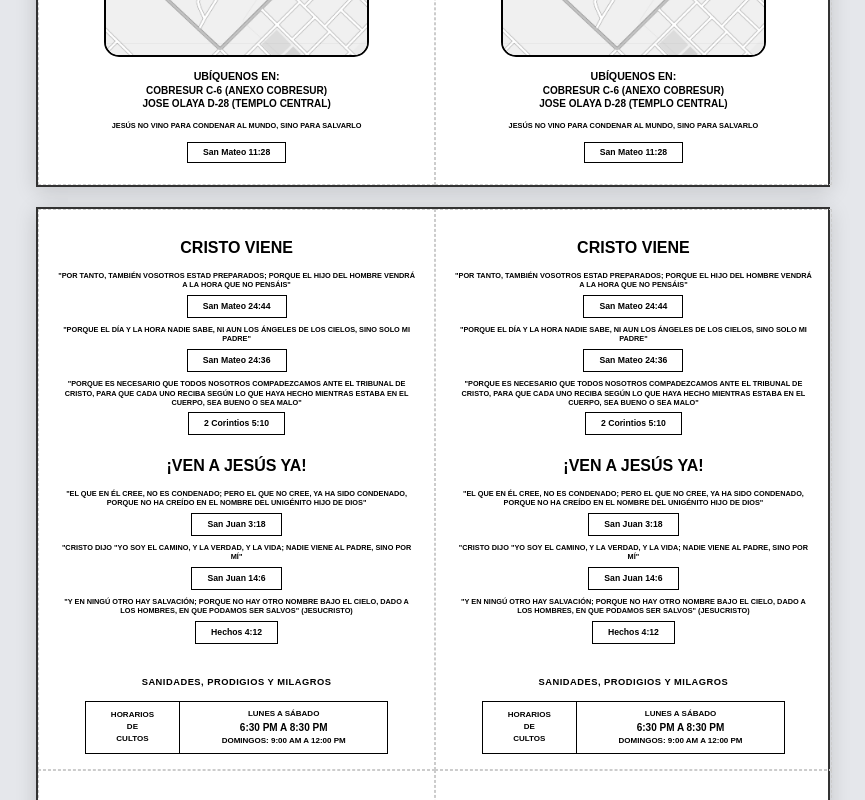
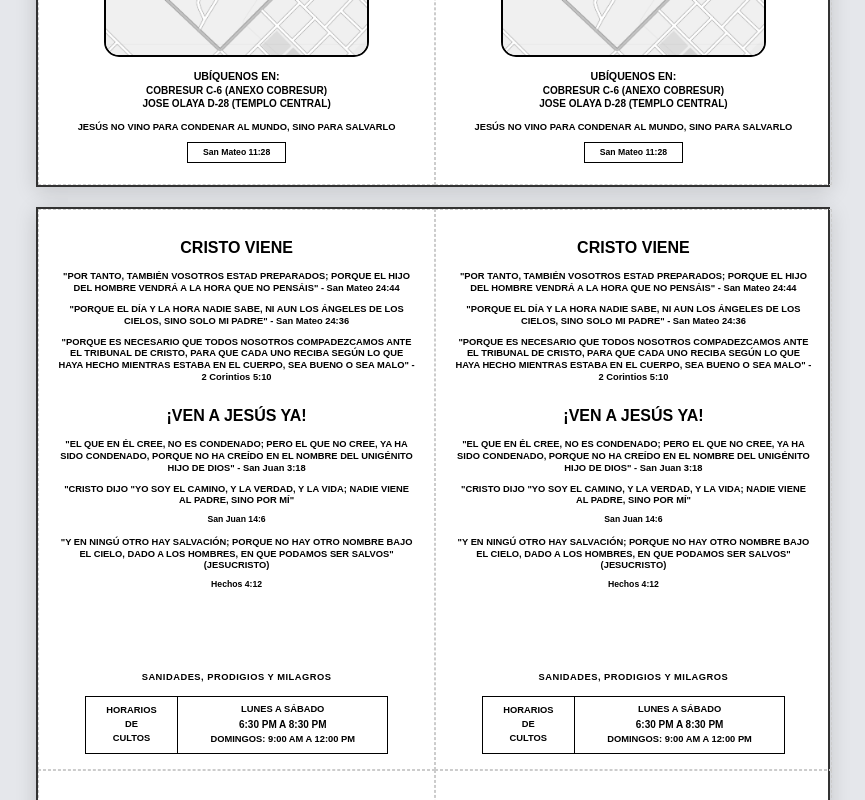
Before and after one commit to DANIELNAHUN/iglesiadediosenilo, a Vue app: page /campana/impresion in a window 1280 px wide. Shown: the part 960-1760 px from the top of the page, without its empty margins (207-1072 px from the left). Built offline with nearby package versions, Linux system fonts and the light colour scheme; the HTML template or start-up script is replaced by a standard one.

Commit message:
componentizacion de Afiche campaña

```diff
--- a/src/components/campana_cobresur/A6_Back.vue
+++ b/src/components/campana_cobresur/A6_Back.vue
@@ -6,26 +6,23 @@
 
         <p class="main-text">
           "POR TANTO, TAMBIÉN VOSOTROS ESTAD PREPARADOS; PORQUE EL HIJO DEL
-          HOMBRE VENDRÁ A LA HORA QUE NO PENSÁIS"
+          HOMBRE VENDRÁ A LA HORA QUE NO PENSÁIS" - San Mateo 24:44
         </p>
-        <div class="bible-ref">San Mateo 24:44</div>
 
         <div class="separator"></div>
 
         <p class="main-text">
           "PORQUE EL DÍA Y LA HORA NADIE SABE, NI AUN LOS ÁNGELES DE LOS
-          CIELOS, SINO SOLO MI PADRE"
+          CIELOS, SINO SOLO MI PADRE" - San Mateo 24:36
         </p>
-        <div class="bible-ref">San Mateo 24:36</div>
 
         <div class="separator"></div>
 
         <p class="main-text">
           "PORQUE ES NECESARIO QUE TODOS NOSOTROS COMPADEZCAMOS ANTE EL
           TRIBUNAL DE CRISTO, PARA QUE CADA UNO RECIBA SEGÚN LO QUE HAYA
-          HECHO MIENTRAS ESTABA EN EL CUERPO, SEA BUENO O SEA MALO"
+          HECHO MIENTRAS ESTABA EN EL CUERPO, SEA BUENO O SEA MALO" - 2 Corintios 5:10
         </p>
-        <div class="bible-ref">2 Corintios 5:10</div>
 
         <div class="separator"></div>
 
@@ -34,9 +31,8 @@
         <p class="main-text">
           "EL QUE EN ÉL CREE, NO ES CONDENADO; PERO EL QUE NO CREE, YA HA
           SIDO CONDENADO, PORQUE NO HA CREÍDO EN EL NOMBRE DEL UNIGÉNITO HIJO
-          DE DIOS"
+          DE DIOS" - San Juan 3:18
         </p>
-        <div class="bible-ref">San Juan 3:18</div>
 
         <div class="separator"></div>
 
@@ -75,12 +71,16 @@
   </div>
 </template>
 
+<style>
+@import './campana_cobresur.css';
+</style>
+
 <style scoped>
 .a6-block {
-  width: 10.5cm;
-  height: 14.85cm;
-  padding: 0.4cm 0.5cm;
-  border: 1px dashed #ccc;
+  width: var(--cc-block-width);
+  height: var(--cc-block-height);
+  padding: var(--cc-padding-block);
+  border: 1px dashed var(--cc-color-border-light);
   display: flex;
   flex-direction: column;
   align-items: center;
@@ -107,43 +107,42 @@
 }
 
 .large-title {
-  font-size: 12pt;
-  font-weight: bold;
+  font-size: var(--cc-font-size-title);
+  font-weight: var(--cc-font-weight-bold);
   text-align: center;
-  margin: 0.3cm 0;
-  color: #000000;
+  margin: var(--cc-gap-title) 0;
+  color: var(--cc-color-primary);
 }
 
 .main-text {
-  font-size: 5.5pt;
-  line-height: 1.25;
+  font-size: var(--cc-font-size-body);
+  line-height: var(--cc-line-height-body);
   text-align: center;
-  margin-bottom: 0.15cm;
-  font-weight: bold;
-  color: #000000;
+  margin-bottom: var(--cc-gap-body);
+  font-weight: var(--cc-font-weight-bold);
+  color: var(--cc-color-primary);
 }
 
 .bible-ref {
-  border: 1.5px solid #000000;
   padding: 0.1cm 0.4cm;
-  font-size: 6.5pt;
+  font-size: var(--cc-font-size-ref);
   display: block;
   width: fit-content;
-  margin: 0 auto;
-  font-weight: bold;
-  color: #000000;
+  margin: 0;
+  font-weight: var(--cc-font-weight-bold);
+  color: var(--cc-color-primary);
 }
 
 .separator {
-  height: 0.2cm;
+  height: var(--cc-gap-separator);
 }
 
 .info-text {
-  font-size: 7pt;
-  font-weight: bold;
+  font-size: var(--cc-font-size-info);
+  font-weight: var(--cc-font-weight-bold);
   text-align: center;
   margin-top: 0.2cm;
-  color: #000000;
+  color: var(--cc-color-primary);
   letter-spacing: 0.5px;
 }
 
@@ -151,19 +150,19 @@
   border-collapse: collapse;
   width: 85%;
   margin: 0.3cm auto 0 auto;
-  border: 1px solid #000000;
+  border: 1px solid var(--cc-color-border);
 }
 
 .schedule-table td {
-  border: 1px solid #000000;
+  border: 1px solid var(--cc-color-border);
   padding: 0.15cm 0.3cm;
   text-align: center;
-  font-size: 6pt;
-  font-weight: bold;
-  color: #000000;
+  font-size: var(--cc-font-size-schedule);
+  font-weight: var(--cc-font-weight-bold);
+  color: var(--cc-color-primary);
 }
 
 .schedule-table .time {
-  font-size: 7.5pt;
+  font-size: var(--cc-font-size-schedule-time);
 }
 </style>
--- a/src/components/campana_cobresur/A6_Front.vue
+++ b/src/components/campana_cobresur/A6_Front.vue
@@ -51,12 +51,16 @@
 import croquisUrl from './croquis.png'
 </script>
 
+<style>
+@import './campana_cobresur.css';
+</style>
+
 <style scoped>
 .a6-block {
-  width: 10.5cm;
-  height: 14.85cm;
-  padding: 0.4cm 0.5cm;
-  border: 1px dashed #ccc;
+  width: var(--cc-block-width);
+  height: var(--cc-block-height);
+  padding: var(--cc-padding-block);
+  border: 1px dashed var(--cc-color-border-light);
   display: flex;
   flex-direction: column;
   align-items: center;
@@ -76,54 +80,54 @@ import croquisUrl from './croquis.png'
 }
 
 .main-text {
-  font-size: 5.5pt;
-  line-height: 1.25;
+  font-size: var(--cc-font-size-body);
+  line-height: var(--cc-line-height-body);
   text-align: center;
-  margin-bottom: 0.15cm;
-  font-weight: bold;
-  color: #000000;
+  margin-bottom: var(--cc-gap-body);
+  font-weight: var(--cc-font-weight-bold);
+  color: var(--cc-color-primary);
 }
 
 .bible-ref {
-  border: 1.5px solid #000000;
+  border: 1.5px solid var(--cc-color-border);
   padding: 0.08cm 0.4cm;
-  font-size: 6.5pt;
+  font-size: var(--cc-font-size-ref);
   display: inline-block;
   margin: 0.15cm auto;
-  font-weight: bold;
-  color: #000000;
+  font-weight: var(--cc-font-weight-bold);
+  color: var(--cc-color-primary);
 }
 
 .separator {
-  height: 0.2cm;
+  height: var(--cc-gap-separator);
 }
 
 .info-text {
-  font-size: 7pt;
-  font-weight: bold;
+  font-size: var(--cc-font-size-info);
+  font-weight: var(--cc-font-weight-bold);
   text-align: center;
   margin-top: 0.2cm;
-  color: #000000;
+  color: var(--cc-color-primary);
   letter-spacing: 0.5px;
 }
 
 .subtitle {
-  font-size: 11pt;
-  font-weight: bold;
+  font-size: var(--cc-font-size-subtitle);
+  font-weight: var(--cc-font-weight-bold);
   text-align: center;
   margin: 0.1cm 0 0.2cm 0;
-  color: #000000;
+  color: var(--cc-color-primary);
 }
 
 .map-container {
-  width: 7cm;
-  height: 5cm;
+  width: var(--cc-map-width);
+  height: var(--cc-map-height);
   margin: 0.2cm auto;
   display: flex;
   align-items: center;
   justify-content: center;
-  border: 2px solid #000000;
-  border-radius: 15px;
+  border: 2px solid var(--cc-color-border);
+  border-radius: var(--cc-map-radius);
   overflow: hidden;
   flex-shrink: 0;
 }
@@ -137,61 +141,46 @@ import croquisUrl from './croquis.png'
 
 .location-title {
   font-size: 8pt;
-  font-weight: bold;
+  font-weight: var(--cc-font-weight-bold);
   text-align: center;
   margin-top: 0.3cm;
-  color: #000000;
+  color: var(--cc-color-primary);
 }
 
 .location-text {
-  font-size: 7.5pt;
-  font-weight: bold;
+  font-size: var(--cc-font-size-location);
+  font-weight: var(--cc-font-weight-bold);
   text-align: center;
-  line-height: 1.3;
-  color: #000000;
+  line-height: var(--cc-line-height-location);
+  color: var(--cc-color-primary);
 }
 
-/* Campaign data */
 .campaign-data {
   text-align: center;
   margin: 0.2cm 0;
 }
 
 .campaign-title-svg {
-  width: 7cm;
+  width: var(--cc-map-width);
   height: auto;
   display: block;
   margin: 0 auto 0.1cm auto;
 }
 
 .campaign-title-text {
-  font-size: 14pt;
-  font-weight: bold;
-  fill: #000000;
-  font-family: 'Arial', sans-serif;
+  font-size: var(--cc-font-size-campaign-title);
+  font-weight: var(--cc-font-weight-bold);
+  fill: var(--cc-color-primary);
+  font-family: var(--cc-font-family);
 }
 
-.campaign-date {
-  font-size: 10pt;
-  font-weight: bold;
+.campaign-date,
+.campaign-time,
+.campaign-place {
+  font-size: var(--cc-font-size-campaign);
+  font-weight: var(--cc-font-weight-bold);
   text-align: center;
-  color: #000000;
-  margin: 0.1cm 0;
-}
-
-.campaign-time {
-  font-size: 10pt;
-  font-weight: bold;
-  text-align: center;
-  color: #000000;
-  margin: 0.1cm 0;
-}
-
-.campaign-place {
-  font-size: 10pt;
-  font-weight: bold;
-  text-align: center;
-  color: #000000;
+  color: var(--cc-color-primary);
   margin: 0.1cm 0;
 }
 </style>
--- /dev/null
+++ b/src/components/campana_cobresur/campana_cobresur.css
@@ -0,0 +1,48 @@
+/* ==========================================================================
+   Campana Cobresur — Design Tokens
+   Usado por: A6_Front.vue, A6_Back.vue
+   ========================================================================== */
+
+:root {
+  /* ── Colors ── */
+  --cc-color-primary: #000000;
+  --cc-color-border: #000000;
+  --cc-color-border-light: #ccc;
+
+  /* ── Font Sizes ── */
+  --cc-font-size-title: 12pt;
+  --cc-font-size-subtitle: 11pt;
+  --cc-font-size-body: 7pt;
+  --cc-font-size-ref: 6.5pt;
+  --cc-font-size-info: 7pt;
+  --cc-font-size-location: 7.5pt;
+  --cc-font-size-schedule: 7pt;
+  --cc-font-size-schedule-time: 7.5pt;
+  --cc-font-size-campaign: 10pt;
+  --cc-font-size-campaign-title: 14pt;
+
+  /* ── Font Weights ── */
+  --cc-font-weight-bold: bold;
+
+  /* ── Font Family ── */
+  --cc-font-family: 'Arial', sans-serif;
+
+  /* ── Line Heights ── */
+  --cc-line-height-body: 1.25;
+  --cc-line-height-location: 1.3;
+
+  /* ── Spacing (cm for print) ── */
+  --cc-padding-block: 0.4cm 0.5cm;
+  --cc-gap-separator: 0.2cm;
+  --cc-gap-title: 0.3cm;
+  --cc-gap-body: 0.05cm;
+
+  /* ── Block Dimensions ── */
+  --cc-block-width: 10.5cm;
+  --cc-block-height: 14.85cm;
+
+  /* ── Map ── */
+  --cc-map-width: 7cm;
+  --cc-map-height: 5cm;
+  --cc-map-radius: 15px;
+}
```
